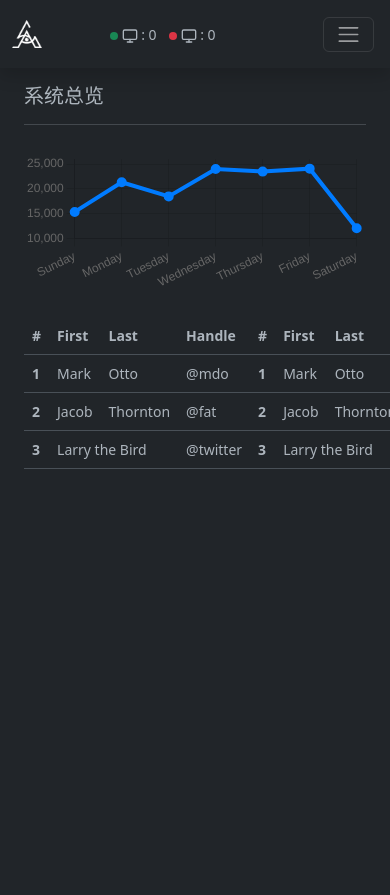
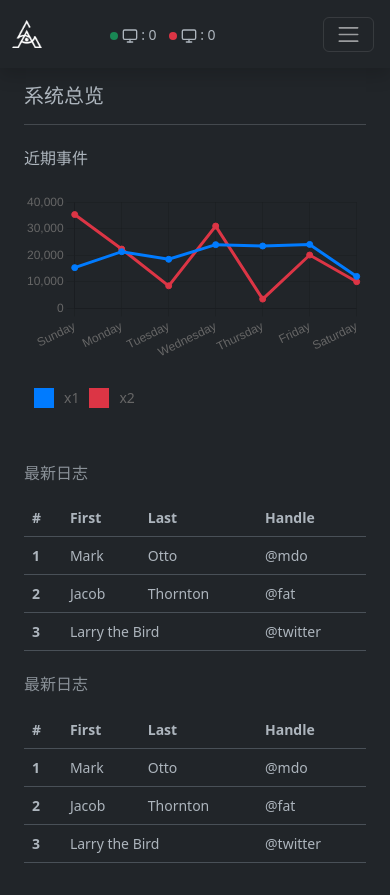
Before and after one commit to INeedNZT/argus-panoptes-admin, a Flask app: page /dashboard/ in a window 390 px wide. Run offline with Flask 3, Linux system fonts and the light colour scheme; some libraries are stand-ins or nearby versions.

Commit message:
fix overflow in mobile, add title&legend

```diff
--- /dev/null
+++ b/src/admin/dashboard/static/js/html-legend-plugin.js
@@ -0,0 +1,75 @@
+const getOrCreateLegendList = (chart, id) => {
+    const legendContainer = document.getElementById(id);
+    let listContainer = legendContainer.querySelector('ul');
+
+    if (!listContainer) {
+        listContainer = document.createElement('ul');
+        listContainer.style.display = 'flex';
+        listContainer.style.flexDirection = 'row';
+        listContainer.style.margin = 0;
+        listContainer.style.padding = 0;
+
+        legendContainer.appendChild(listContainer);
+    }
+
+    return listContainer;
+};
+
+const htmlLegendPlugin = {
+    id: 'htmlLegend',
+    afterUpdate(chart, args, options) {
+        const ul = getOrCreateLegendList(chart, options.containerID);
+
+        // Remove old legend items
+        while (ul.firstChild) {
+            ul.firstChild.remove();
+        }
+
+        // Reuse the built-in legendItems generator
+        const items = chart.options.plugins.legend.labels.generateLabels(chart);
+
+        items.forEach(item => {
+            const li = document.createElement('li');
+            li.style.alignItems = 'center';
+            li.style.cursor = 'pointer';
+            li.style.display = 'flex';
+            li.style.flexDirection = 'row';
+            li.style.marginLeft = '10px';
+
+            li.onclick = () => {
+                const { type } = chart.config;
+                if (type === 'pie' || type === 'doughnut') {
+                    // Pie and doughnut charts only have a single dataset and visibility is per item
+                    chart.toggleDataVisibility(item.index);
+                } else {
+                    chart.setDatasetVisibility(item.datasetIndex, !chart.isDatasetVisible(item.datasetIndex));
+                }
+                chart.update();
+            };
+
+            // Color box
+            const boxSpan = document.createElement('span');
+            boxSpan.style.background = item.fillStyle;
+            boxSpan.style.borderColor = item.strokeStyle;
+            boxSpan.style.borderWidth = item.lineWidth + 'px';
+            boxSpan.style.display = 'inline-block';
+            boxSpan.style.height = '20px';
+            boxSpan.style.marginRight = '10px';
+            boxSpan.style.width = '20px';
+
+            // Text
+            const textContainer = document.createElement('p');
+            textContainer.style.color = item.fontColor;
+            textContainer.style.margin = 0;
+            textContainer.style.padding = 0;
+            textContainer.style.textDecoration = item.hidden ? 'line-through' : '';
+
+            const text = document.createTextNode(item.text);
+            textContainer.appendChild(text);
+
+            li.appendChild(boxSpan);
+            li.appendChild(textContainer);
+            ul.appendChild(li);
+        });
+    }
+};
--- a/src/admin/dashboard/templates/dashboard.html
+++ b/src/admin/dashboard/templates/dashboard.html
@@ -5,12 +5,17 @@
 {% endblock %}
 
 {% block content %}
-<canvas class="my-4 w-100" id="myChart" width="900" height="380"></canvas>
 
+<div class="mb-5 mt-4">
+<h6>近期事件</h6>
+<canvas class="my-4" id="chart-container"></canvas>
+<div id="legend-container"></div>
+</div>
 
-<div class="d-flex ds-table-container">
-    <div class="col-lg-5">
-        <table class="table table-hover">
+<div class="row justify-content-lg-around">
+    <div class="col-lg-5 col-12">
+        <table class="table table-hover caption-top">
+            <caption><h6>最新日志</h6></caption>
             <thead>
                 <tr>
                     <th scope="col">#</th>
@@ -41,8 +46,9 @@
         </table>
     </div>
 
-    <div class="col-lg-5">
-        <table class="table table-hover">
+    <div class="col-lg-5 col-12">
+        <table class="table table-hover caption-top">
+            <caption><h6>最新日志</h6></caption>
             <thead>
                 <tr>
                     <th scope="col">#</th>
@@ -82,11 +88,12 @@
 
 {% block script %}
 <script src="{{ url_for('dashboard.static', filename='js/chart.umd.min.js') }}"></script>
+<script src="{{ url_for('dashboard.static', filename='js/html-legend-plugin.js') }}"></script>
 <script>
 
     (() => {
         // Graphs
-        const ctx = document.getElementById('myChart')
+        const ctx = document.getElementById('chart-container')
 
         // eslint-disable-next-line no-unused-vars
         const myChart = new Chart(ctx, {
@@ -102,6 +109,7 @@
                     'Saturday'
                 ],
                 datasets: [{
+                    label: 'x1',
                     data: [
                         15339,
                         21345,
@@ -111,23 +119,36 @@
                         24092,
                         12034
                     ],
-                    lineTension: 0,
-                    backgroundColor: 'transparent',
+                    backgroundColor: '#007bff',
                     borderColor: '#007bff',
-                    borderWidth: 4,
-                    pointBackgroundColor: '#007bff'
+                },
+                {
+                    label: 'x2',
+                    data: [
+                        35339,
+                        22345,
+                        8483,
+                        31003,
+                        3489,
+                        20092,
+                        10034
+                    ],
+                    backgroundColor: '#dc3545',
+                    borderColor: '#dc3545',
                 }]
             },
             options: {
                 plugins: {
+                    htmlLegend: {
+                        // ID of the container to put the legend in
+                        containerID: 'legend-container',
+                    },
                     legend: {
-                        display: false
-                    },
-                    tooltip: {
-                        boxPadding: 3
+                        display: false,
                     }
                 }
-            }
+            },
+            plugins: [htmlLegendPlugin],
         })
     })()
 </script>
--- a/src/admin/static/style.css
+++ b/src/admin/static/style.css
@@ -1,6 +1,5 @@
 body {
   font-size: .875rem;
-  overflow: hidden;
 }
 
 .feather {
@@ -108,6 +107,3 @@ main {
 }
 
 /*Dashboard Page*/
-.ds-table-container {
-  justify-content: space-around;
-}
```
